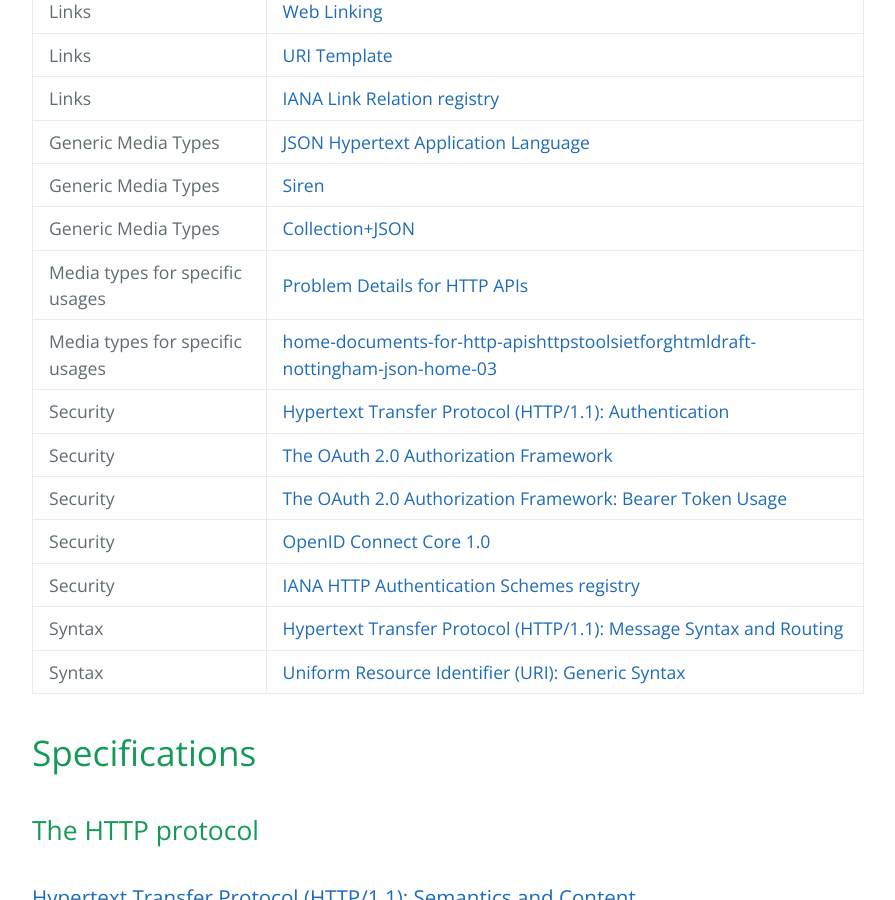
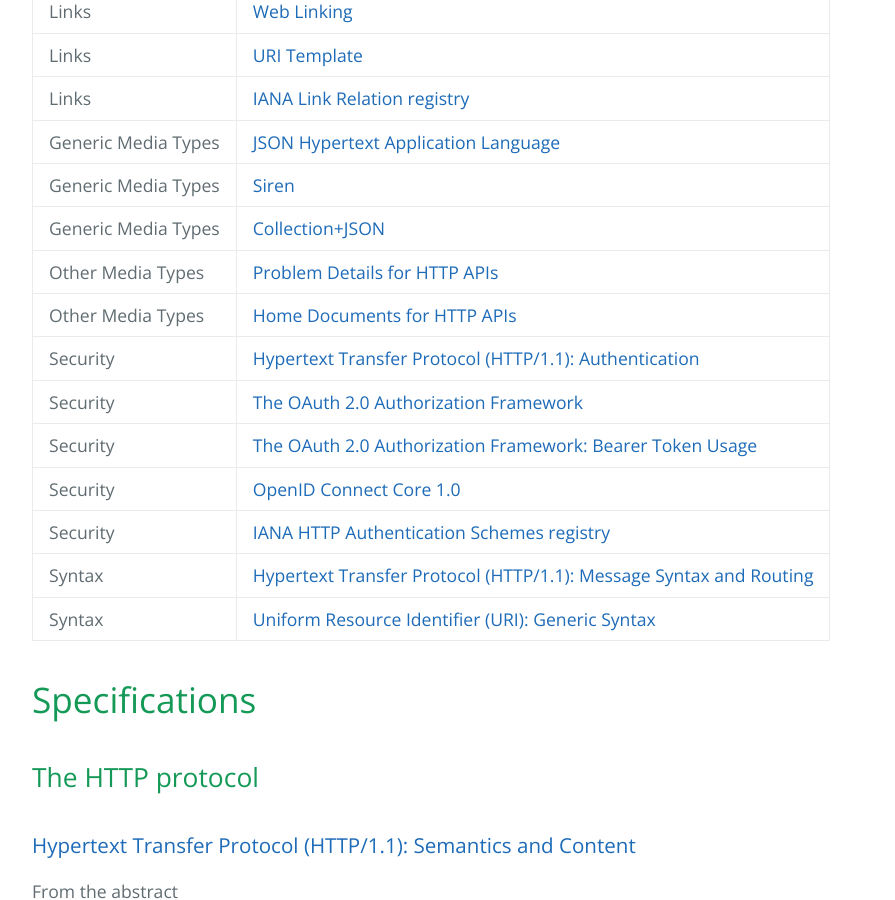
Before and after one commit to pmhsfelix/http-api-specs, a Jekyll site: the page built from index.md, in a window 1280 px wide and 900 px high, scrolled down 663 px. Shown: the whole window, without its empty margins (192-1087 px from the left). Built offline with Jekyll 4.4.1, drawn with Linux system fonts in a browser that asks for light colours.

Commit message:
Fixes typo

```diff
--- a/index.md
+++ b/index.md
@@ -18,8 +18,8 @@
 Generic Media Types              | [JSON Hypertext Application Language](#json-hypertext-application-languagehttpstoolsietforghtmldraft-kelly-json-hal-07)
 Generic Media Types              | [Siren](#sirenhttpsgithubcomkevinswibersiren)
 Generic Media Types              | [Collection+JSON](#collectionjsonhttpamundsencommedia-typescollection)
-Media types for specific usages  | [Problem Details for HTTP APIs](problem-details-for-http-apishttpstoolsietforghtmlrfc7807)
-Media types for specific usages  | [home-documents-for-http-apishttpstoolsietforghtmldraft-nottingham-json-home-03](Home Documents for HTTP APIs)
+Other Media Types                | [Problem Details for HTTP APIs](problem-details-for-http-apishttpstoolsietforghtmlrfc7807)
+Other Media Types                | [Home Documents for HTTP APIs](home-documents-for-http-apishttpstoolsietforghtmldraft-nottingham-json-home-03)
 Security                         | [Hypertext Transfer Protocol (HTTP/1.1): Authentication](#hypertext-transfer-protocol-http11-authenticationhttpstoolsietforghtmlrfc7235)
 Security                         | [The OAuth 2.0 Authorization Framework](#the-oauth-20-authorization-frameworkhttpstoolsietforghtmlrfc6749)
 Security                         | [The OAuth 2.0 Authorization Framework: Bearer Token Usage](#the-oauth-20-authorization-framework-bearer-token-usagehttpstoolsietforghtmlrfc6750)
```
